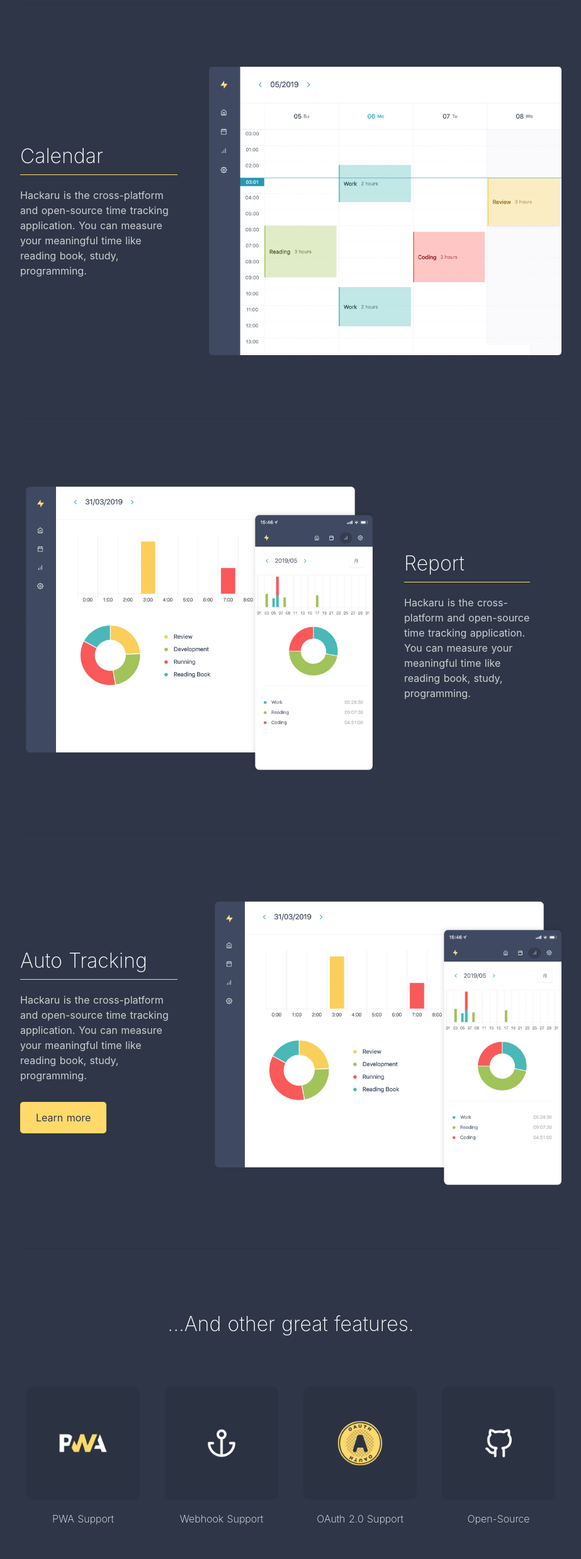
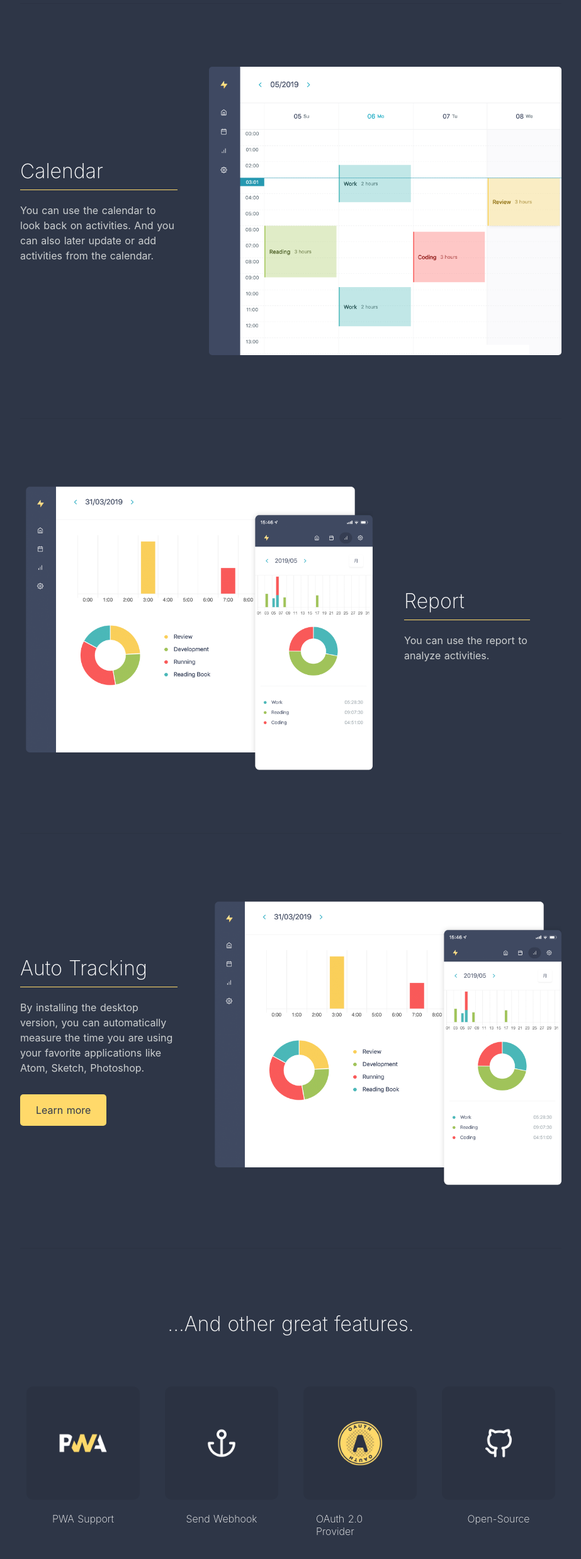
Before and after one commit to hackaru-app/hackaru-official, a Nuxt app: page / in a window 1280 px wide. Shown: the part 1333-3809 px from the top of the page at 63% size, without its empty margins (178-1101 px from the left). Built offline with nearby package versions, Linux system fonts and the light colour scheme; what vue-timers would draw is missing.

Commit message:
Update text

```diff
--- a/pages/index.vue
+++ b/pages/index.vue
@@ -27,7 +27,7 @@
       <article class="feature calendar">
         <div class="description">
           <h1>Calendar</h1>
-          <p>Hackaru is the cross-platform and open-source time tracking application. You can measure your meaningful time like reading book, study, programming.</p>
+          <p>You can use the calendar to look back on activities. And you can also later update or add activities from the calendar.</p>
         </div>
         <img src="~/assets/calendar.png" class="desktop" alt="">
       </article>
@@ -35,7 +35,7 @@
       <article class="feature reports">
         <div class="description">
           <h1>Report</h1>
-          <p>Hackaru is the cross-platform and open-source time tracking application. You can measure your meaningful time like reading book, study, programming.</p>
+          <p>You can use the report to analyze activities.</p>
         </div>
         <img src="~/assets/reports.png" class="desktop" alt="">
       </article>
@@ -43,7 +43,7 @@
       <article class="feature desktop-app">
         <div class="description">
           <h1>Auto Tracking</h1>
-          <p>Hackaru is the cross-platform and open-source time tracking application. You can measure your meaningful time like reading book, study, programming.</p>
+          <p>By installing the desktop version, you can automatically measure the time you are using your favorite applications like Atom, Sketch, Photoshop.</p>
           <a href="https://app.hackaru.app/auth?sign-up=true" class="download">Learn more</a>
         </div>
         <img src="~/assets/reports.png" class="desktop" alt="">
@@ -62,13 +62,13 @@
             <div class="image-wrapper">
               <img src="~/assets/webhook.png" alt="">
             </div>
-            <h1>Webhook Support</h1>
+            <h1>Send Webhook</h1>
           </article>
           <article class="other-feature">
             <div class="image-wrapper">
               <img src="~/assets/oauth.png" alt="">
             </div>
-            <h1>OAuth 2.0 Support</h1>
+            <h1>OAuth 2.0 Provider</h1>
           </article>
           <article class="other-feature">
             <div class="image-wrapper">
```
